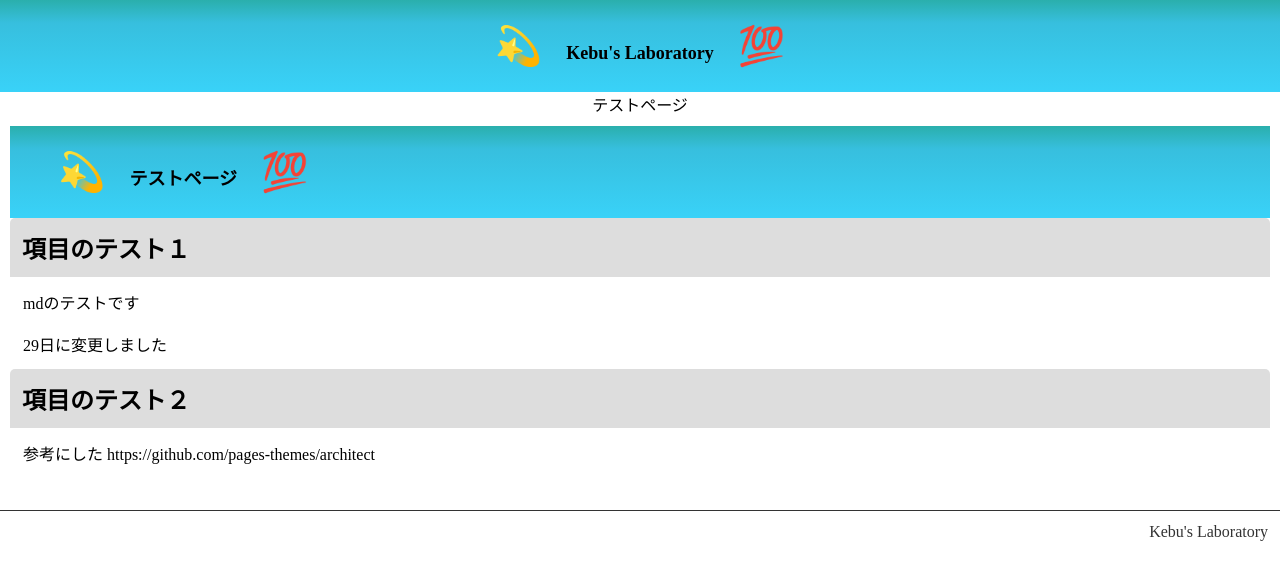
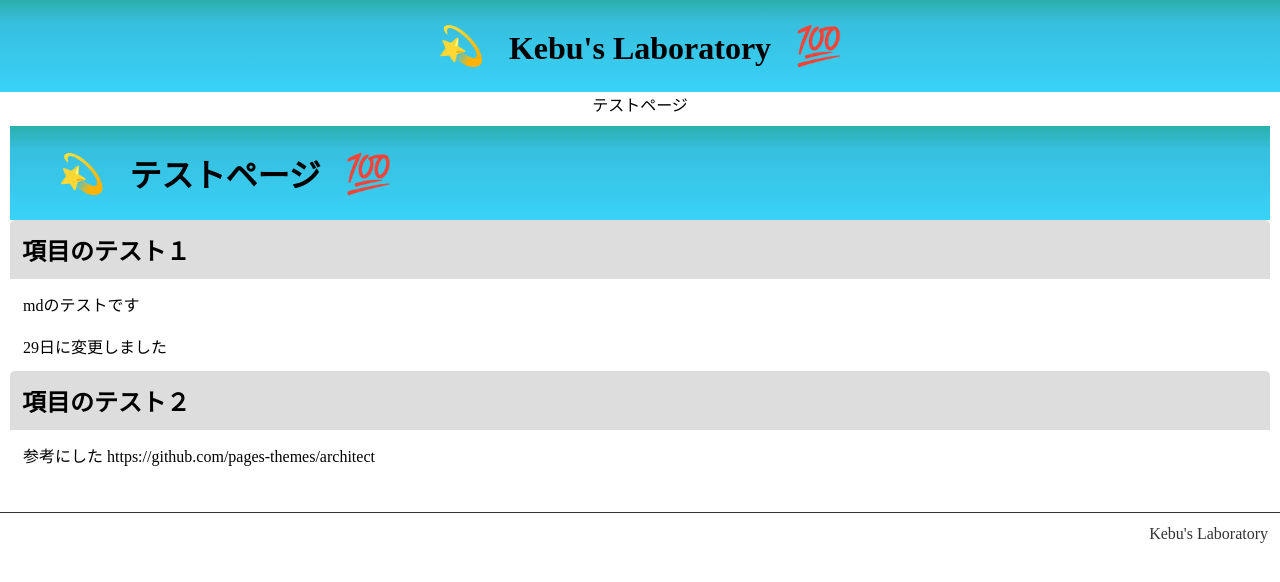
Before and after one commit to Tomohide-Kebukawa/Tomohide-Kebukawa.github.io, a Jekyll site: the page built from blog/index.md, in a window 1280 px wide. Shown: the top 582 px of the page. Built offline with Jekyll 4.4.1, drawn with Linux system fonts in a browser that asks for light colours; our own code applies the rules of GitHub Pages for plain Markdown files.

Commit message:
Update css
cssの調整

```diff
--- a/css/article.css
+++ b/css/article.css
@@ -1,14 +1,8 @@
 h1 {
-	margin: 0;
-	padding: 24px;
-	background-image: linear-gradient(0, rgba(57, 210, 248, 1), rgba(55, 191, 222, 1) 75%, rgba(42, 175, 172, 1));
-  	font-size: 18px;
 }
 
 h2 {
-	margin: 0;
-	padding: 12px;
-	border-radius: unset;
+	border-radius: 5px;
 }
 
 section {
```
